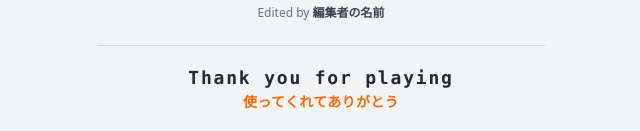
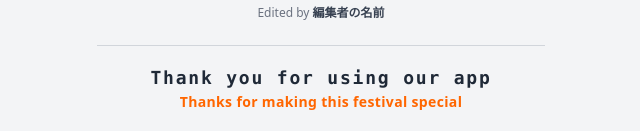
Before and after one commit to setoseitokai2/setokousai, a Next.js app: page / in a window 1280 px wide. Shown: the part 844-975 px from the top of the page, without its empty margins (319-959 px from the left). Built offline with nearby package versions, Linux system fonts and the light colour scheme; no server answers; the database is empty.

Commit message:
Update Footer.tsx

```diff
--- a/components/Footer.tsx
+++ b/components/Footer.tsx
@@ -66,12 +66,12 @@ export default function Footer() {
 
           {/* 1行目: 英語のメッセージ（レトロゲーム風に font-mono を設定） */}
           <p className="font-mono text-gray-800 text-[18px] font-bold tracking-widest mb-2">
-            Thank you for playing
+            Thank you for using our app
           </p>
 
           {/* 2行目: 日本語のメッセージ（少し色を変えて強調しています） */}
           <p className="font-sans text-[#ff6600] text-[14px] font-bold tracking-wide">
-            使ってくれてありがとう
+            Thanks for making this festival special
           </p>
 
         </div>
```
